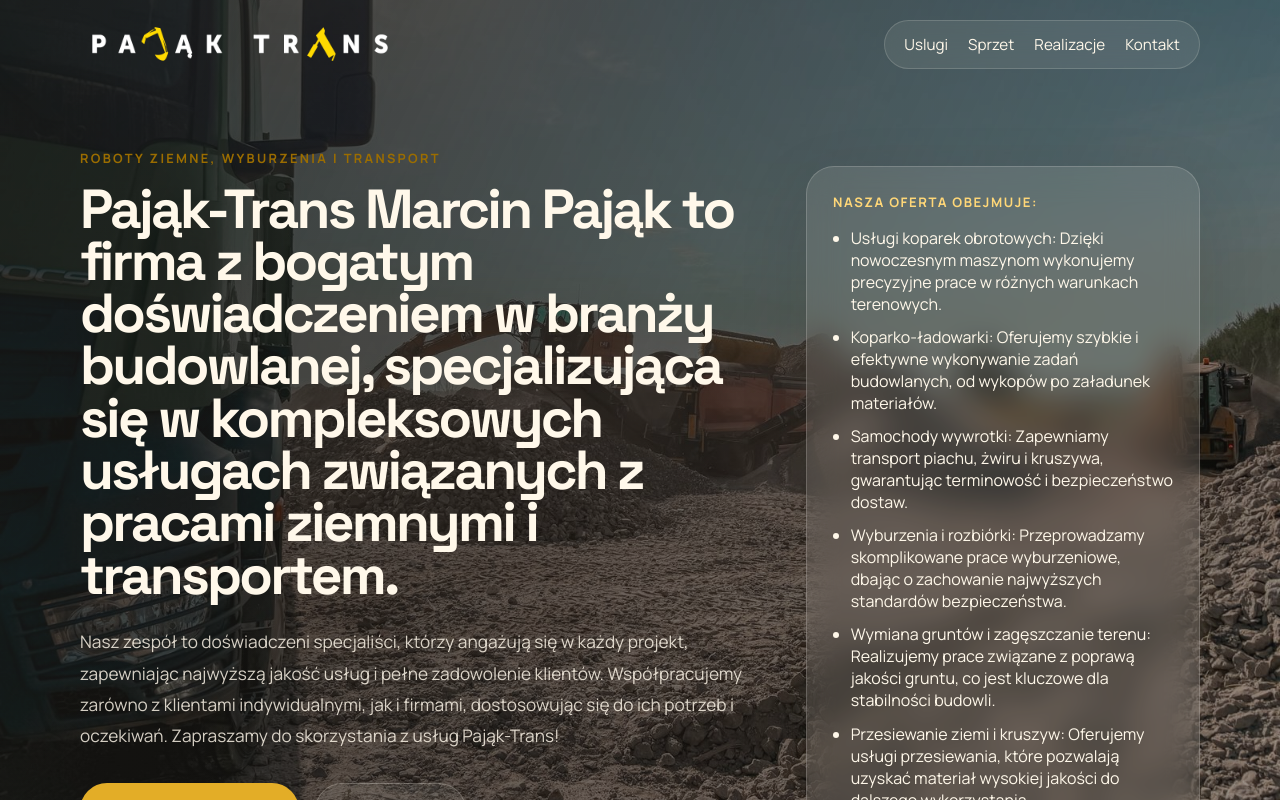
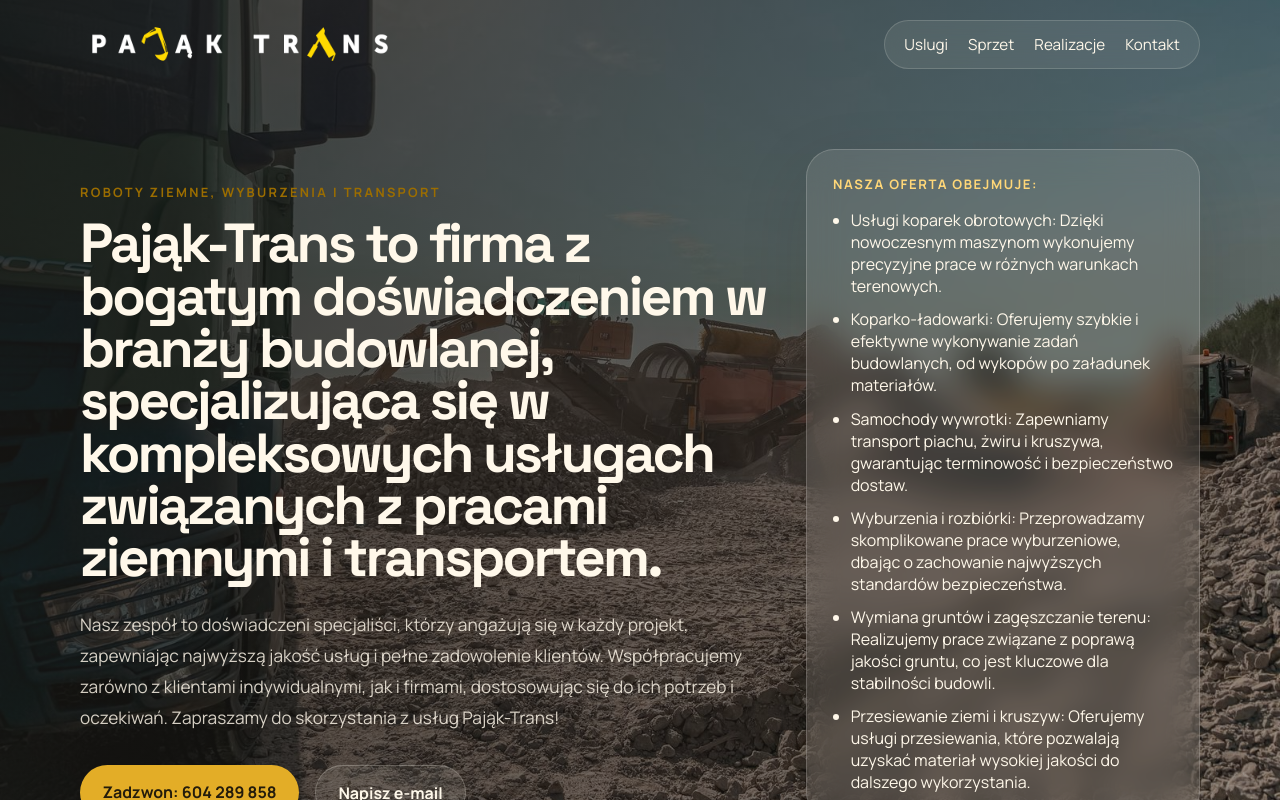
Before and after one commit to andrzejk82/pajakTrans, an Angular app in the folder pajak-trans-spa/: page / in a window 1280 px wide. Shown: the top 800 px of the page. Built offline with nearby package versions, Linux system fonts and the light colour scheme.

Commit message:
Simplify company description in the hero section.

```diff
--- a/pajak-trans-spa/src/app/app.component.html
+++ b/pajak-trans-spa/src/app/app.component.html
@@ -19,7 +19,7 @@
         <div class="hero__copy">
           <p class="eyebrow">Roboty ziemne, wyburzenia i transport</p>
           <h1>
-            Pająk-Trans Marcin Pająk to firma z bogatym doświadczeniem w branży budowlanej, specjalizująca się w
+            Pająk-Trans to firma z bogatym doświadczeniem w branży budowlanej, specjalizująca się w
             kompleksowych usługach związanych z pracami ziemnymi i transportem.
           </h1>
           <p class="lead">
```
